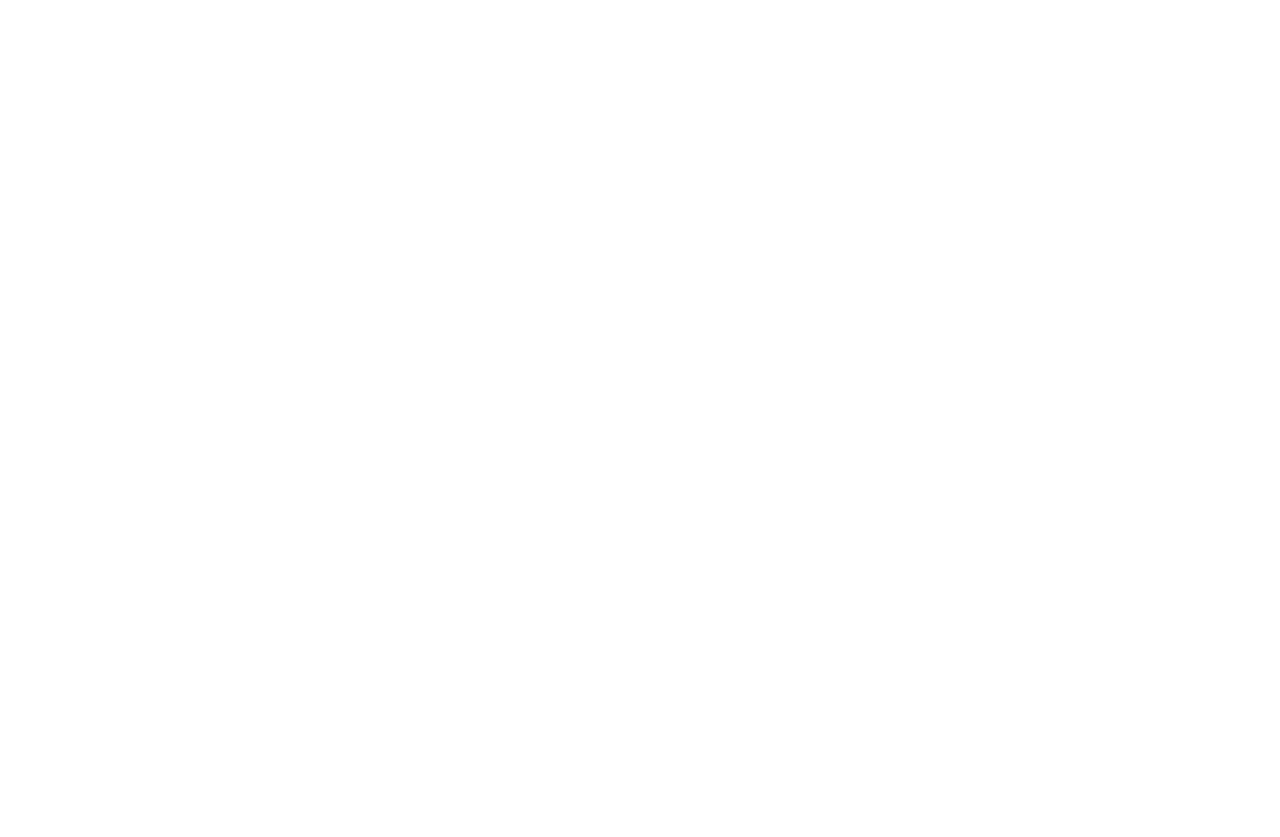
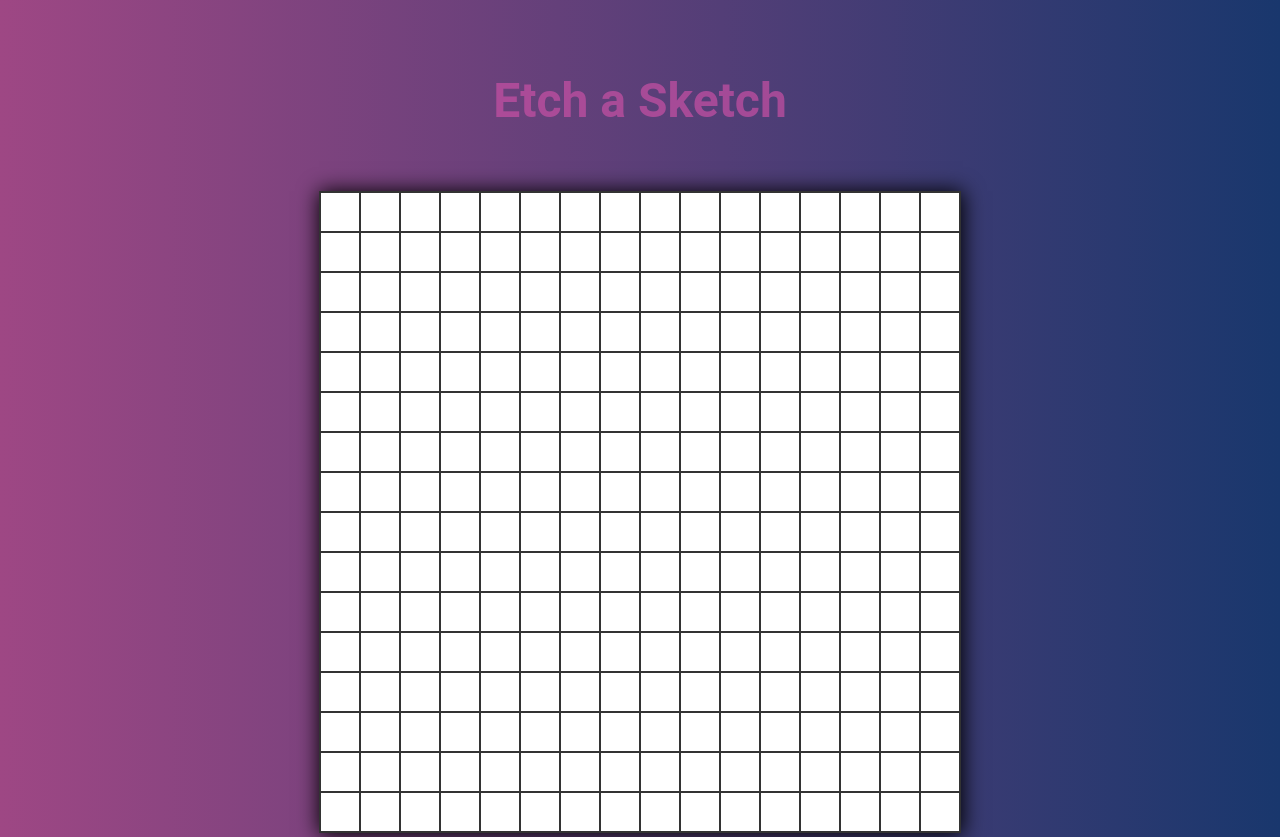
Before and after one commit to Novo1999/Etch-and-Sketch, a plain HTML site: page index.html in a window 1280 px wide. Shown: the top 837 px of the page. Before the commit the page ends 800 px from the top, so only its background shows below. Drawn offline with Linux system fonts and the light colour scheme.

Commit message:
grid done

```diff
--- a/index.html
+++ b/index.html
@@ -8,9 +8,10 @@
     <link rel="stylesheet" href="style.css" />
   </head>
   <body>
-
-
-
+    <header>
+      <h1>Etch a Sketch</h1>
+    </header>
+    <div class="container"></div>
     <script src="script.js"></script>
   </body>
 </html>
--- a/script.js
+++ b/script.js
@@ -0,0 +1,16 @@
+"use strict";
+
+// Creating the grid dynamically
+const container = document.querySelector(".container");
+
+function makeRows(rows, cols) {
+  container.style.setProperty("--grid-row", rows);
+  container.style.setProperty("--grid-col", cols);
+  for (let i = 0; i < rows * cols; i++) {
+    let cell = document.createElement("div");
+    // cell.innerText = i + 1;
+    container.appendChild(cell).className = "grid-item";
+  }
+}
+
+makeRows(16, 16);
--- a/style.css
+++ b/style.css
@@ -0,0 +1,40 @@
+:root {
+  --grid-col: 1;
+  --grid-row: 1;
+}
+
+html {
+  font-family: "Roboto", sans-serif;
+  box-sizing: border-box;
+  margin: 0;
+  padding: 0;
+  background-image: linear-gradient(to left, #19376d, #9e4784);
+  overflow: hidden;
+}
+
+.container {
+  display: grid;
+  grid-template-rows: repeat(var(--grid-row), 1fr);
+  grid-template-columns: repeat(var(--grid-col), 1fr);
+  width: 640px;
+  height: 640px;
+  border: 1px solid #333;
+  margin: 9.5rem auto;
+  background-color: white;
+  box-shadow: 1px 1px 20px 1px;
+  position: relative;
+  top: -50px;
+}
+header {
+  text-align: center;
+  font-size: 1.5rem;
+  position: relative;
+  top: 40px;
+  color: #c950a5b2;
+}
+.grid-item {
+  max-width: 100rem;
+  max-height: 100rem;
+  border: 1px solid #333;
+  text-align: center;
+}
```
